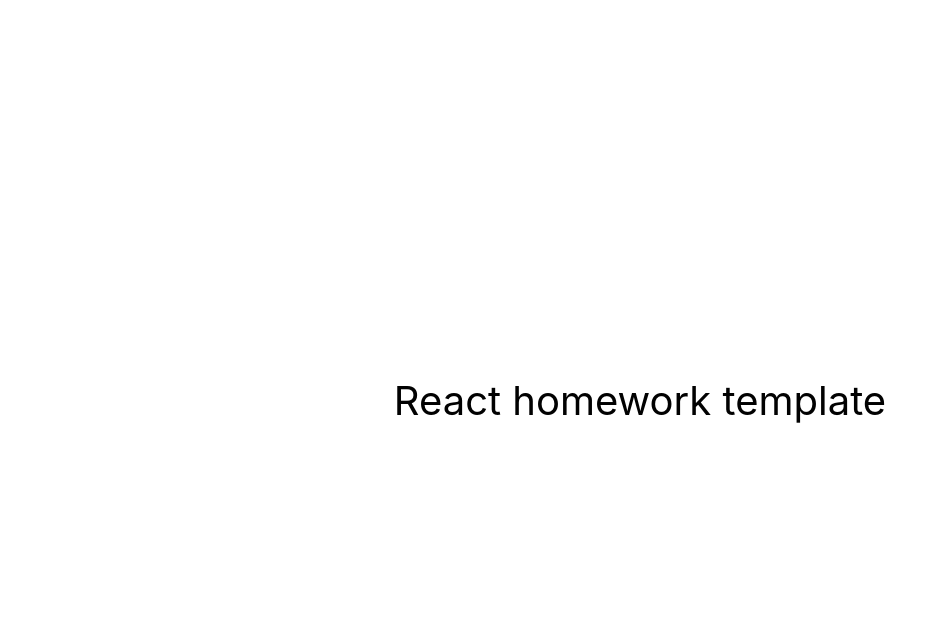
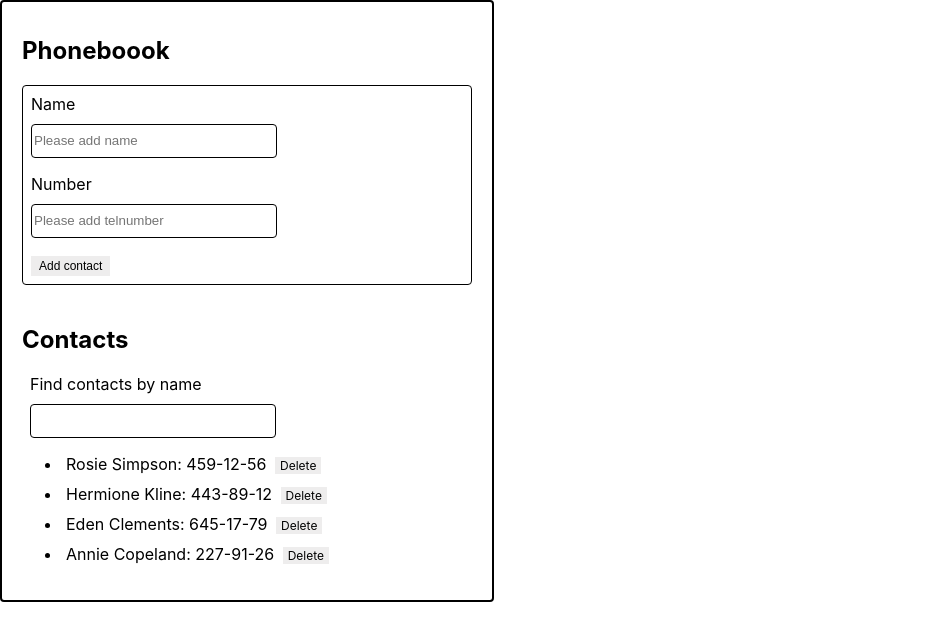
Before and after one commit to KalchIgor/goit-react-hw-02-phonebook, a React (Create React App) app: page / in a window 1280 px wide. Shown: the top 640 px of the page, without its empty margins (0-947 px from the left). Built offline with nearby package versions, Linux system fonts and the light colour scheme.

Commit message:
components

```diff
--- a/package.json
+++ b/package.json
@@ -8,6 +8,7 @@
     "@testing-library/react": "^12.1.4",
     "@testing-library/user-event": "^13.5.0",
     "nanoid": "^4.0.2",
+    "notiflix": "^3.2.6",
     "react": "^18.1.0",
     "react-dom": "^18.1.0",
     "react-scripts": "5.0.1",
--- a/src/components/App.jsx
+++ b/src/components/App.jsx
@@ -1,16 +1,10 @@
+import React from "react";
+import Phonebook from "./Phonebook/Phonebook";
+
 export const App = () => {
   return (
-    <div
-      style={{
-        height: '100vh',
-        display: 'flex',
-        justifyContent: 'center',
-        alignItems: 'center',
-        fontSize: 40,
-        color: '#010101'
-      }}
-    >
-      React homework template
+    <div>
+      <Phonebook />
     </div>
   );
 };
--- a/src/components/Phonebook/Contactlist.jsx
+++ b/src/components/Phonebook/Contactlist.jsx
@@ -0,0 +1,20 @@
+import PropTypes from "prop-types";
+import css from "./Phonebook.module.css";
+
+export default function Contactlist({items, removeContact}) {
+  const elements = items.map(({ name, number, id }) => {
+    return <li className={css.contactlist} key={id}> {name}: {number} <span className={css.contactlist__button} onClick={() => removeContact(id)}>Delete</span></li>
+  })
+  return (
+    <ul>{elements}</ul>
+  )
+}
+
+Contactlist.propTypes = {
+  removeContact: PropTypes.func.isRequired,
+  items: PropTypes.arrayOf(PropTypes.shape({
+    id: PropTypes.string.isRequired,
+    name: PropTypes.string.isRequired,
+    number: PropTypes.string.isRequired,
+})),
+}
--- a/src/components/Phonebook/Filter.jsx
+++ b/src/components/Phonebook/Filter.jsx
@@ -1,28 +1,19 @@
+import React from "react";
 import PropTypes from "prop-types";
 import css from "./Phonebook.module.css";
 
-export default function Contactlist({items, removeContact}) {
-  const elements = items.map(({ name, number, id }) => {
-      return <li className={css.contactlist} key={id}>
-          {name}: {number}
-          <span className={css.contactlist__button} onClick={() => removeContact(id)}>
-              Delete
-          </span>
-      </li>
-  })
+export default function Filter({ value, onChangeFilter }) {
   return (
-      <ul>
-          {elements}
-      </ul>
+    <div className={css.filter}>
+    <label className={css.label} > Find contacts by name </label>
+    <input className={css.input} type="text" name="filter" value={value}
+    onChange={(e) => onChangeFilter(e.target.value)}/>
+    </div>
     )
-
 }
 
-Contactlist.propTypes = {
-  removeContact: PropTypes.func.isRequired,
-  items: PropTypes.arrayOf(PropTypes.shape({
-    id: PropTypes.string.isRequired,
-    name: PropTypes.string.isRequired,
-    number: PropTypes.string.isRequired,
-})),
-}
+
+Filter.propTypes = {
+  value: PropTypes.string.isRequired,
+  onChangeFilter: PropTypes.func.isRequired,
+};
--- a/src/components/Phonebook/Phonebook.jsx
+++ b/src/components/Phonebook/Phonebook.jsx
@@ -0,0 +1,89 @@
+import React, { Component } from "react";
+import PhonebookAdd from "./PhonebookAdd";
+import Contactlist from "./Contactlist";
+import Filter from "./Filter";
+import { nanoid } from "nanoid";
+import Notiflix from "notiflix";
+import css from "./Phonebook.module.css";
+
+export default class Phonebook extends Component {
+    state = {
+        contacts: [
+            {id: 'id-1', name: 'Rosie Simpson', number: '459-12-56'},
+            {id: 'id-2', name: 'Hermione Kline', number: '443-89-12'},
+            {id: 'id-3', name: 'Eden Clements', number: '645-17-79'},
+            {id: 'id-4', name: 'Annie Copeland', number: '227-91-26'},
+        ],
+        filter: '',
+      }
+
+addContact = (contact) => {
+    if (this.isDublicate(contact)){
+    return Notiflix.Notify.warning(`${contact.name} - ${contact.number} is already in contact`)
+    }
+    this.setState((prev) => {
+    const newContact = {
+    id: nanoid(),
+    ...contact
+    }
+    return {
+    contacts: [...prev.contacts, newContact]
+    }
+    })
+}
+
+removeContact = (id) => {
+    this.setState((prev) => {
+    const newContacts = prev.contacts.filter((item) => item.id !== id);
+    return {
+    contacts: newContacts
+    }
+    })
+}
+
+changeFilter = (filter) => {
+    this.setState({ filter });
+  };
+
+isDublicate({name, number}) {
+    const { contacts } = this.state;
+    const result = contacts.find((item) => item.name === name && item.number === number);
+    return result;
+}
+
+getFilteredContacts() {
+    const { contacts, filter } = this.state;
+    if(!filter) {
+    return contacts;
+}
+
+    const normalizedFilter = filter.toLocaleLowerCase();
+    const filteredContacts = contacts.filter(({ name, number }) => {
+    const normalizedName = name.toLocaleLowerCase();
+    const normalizedNumber = number.toLocaleLowerCase();
+    const result = normalizedName.includes(normalizedFilter) || normalizedNumber.includes(normalizedFilter);
+    return result;
+    })
+
+    return filteredContacts;
+}
+
+    render() {
+        const { addContact, removeContact, changeFilter } = this;
+        const { filter } = this.state;
+        const contacts = this.getFilteredContacts();
+        return (
+            <div className={css.container}>
+            <div className={css.phonebook}>
+                <h2>Phoneboook</h2>
+                <PhonebookAdd onSubmit={addContact}/>
+            </div>
+            <div className={css.contacts}>
+                <h2>Contacts</h2>
+                <Filter value={filter} onChangeFilter={changeFilter} />
+                <Contactlist items={contacts} removeContact={removeContact}/>
+            </div>
+            </div>
+        )
+    }
+}
--- a/src/components/Phonebook/Phonebook.module.css
+++ b/src/components/Phonebook/Phonebook.module.css
@@ -0,0 +1,82 @@
+.container {
+    border: 2px solid black;
+    border-radius: 4px;
+    max-width: 450px;
+    padding: 20px;
+}
+
+h2 {
+    margin-top: 14px;
+}
+
+.inputForm {
+    display: flex;
+    flex-direction: column;
+    margin-bottom: 16px;
+}
+
+.label {
+    margin-bottom: 10px;
+}
+
+.input {
+    width: 240px;
+    height: 30px;
+    border: 1px solid black;
+    border-radius: 4px;
+    cursor: pointer;
+}
+
+.inputForm__button {
+    font-size: 12px;
+    border-color: transparent;
+    background-color: rgb(238, 237, 237);
+    transition: background-color 500ms linear, color 500ms linear;
+    cursor: pointer;
+}
+
+.inputForm__button:hover,
+.inputForm__button:focus {
+    background-color: grey !important;
+    color: white !important;
+}
+
+.filter {
+    display: flex;
+    flex-direction: column;
+    margin-bottom: 16px;
+    padding-left: 8px;
+    padding-right: 8px;
+}
+
+.form {
+    border: 1px solid black;
+    border-radius: 4px;
+    padding: 8px;
+}
+
+.contacts {
+    margin-top: 40px;
+}
+
+.contactlist {
+    margin-bottom: 10px;
+    padding-left: 4px;
+}
+
+.contactlist__button {
+    background-color: rgb(238, 237, 237);
+    border: 1px solid rgb(238, 237, 237);
+    padding-left: 4px;
+    padding-right: 4px;
+    margin-left: 4px;
+    font-size: 12px;
+    transition: background-color 500ms linear, color 500ms linear;
+    cursor: pointer;
+}
+
+.contactlist__button:hover,
+.contactlist__button:focus {
+    background-color: grey !important;
+    color: white !important;
+}
```
Also changed, not shown: src/components/Phonebook/PhonebookAdd.jsx (+4 -6 lines), 1 other file (tests, documents, lock files or other folders).
